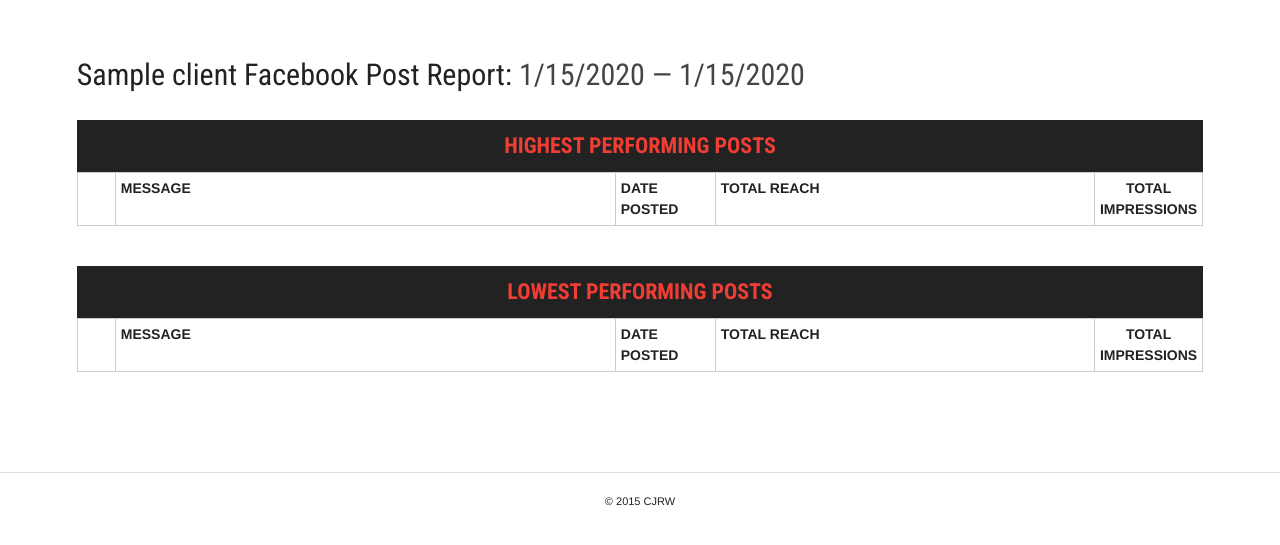
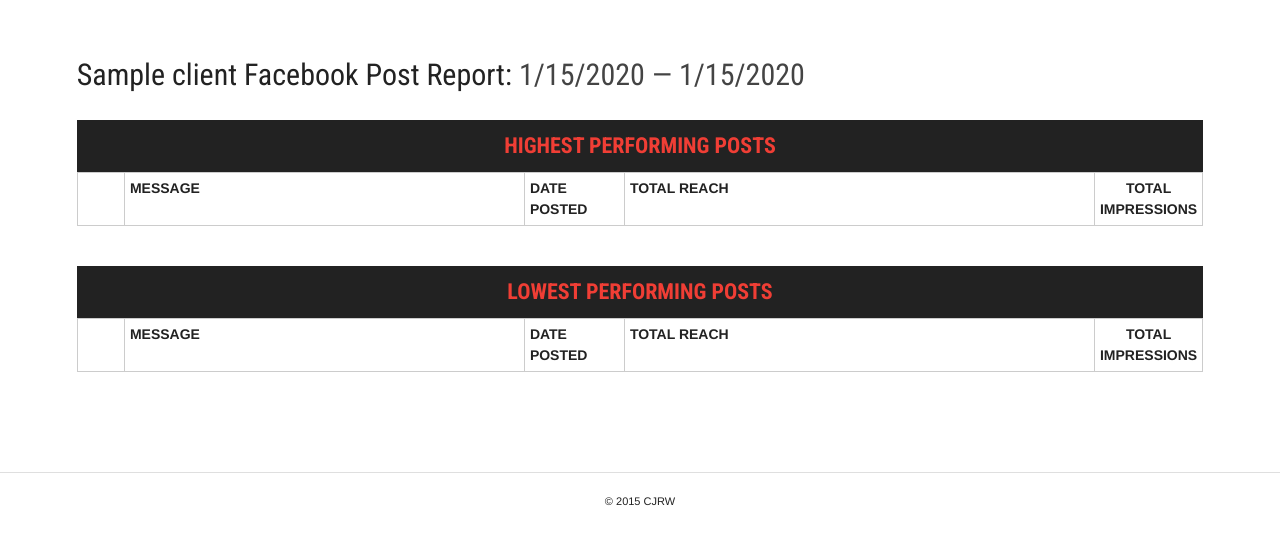
Before and after one commit to waustin/social_analytics_web, a Django app: template apps/facebook_reports/templates/facebook_reports/report_templates/post_report.html in a window 1280 px wide. Shown: the part 163-708 px from the top of the page. Run offline with Django 3.2, Linux system fonts and the light colour scheme; the template is opened without the code that fills it: most values are stand-ins (such as "Sample title", 1, 10 or a date in 2020); lists and menus that the app fills with data are empty; some libraries are stand-ins or nearby versions.

Commit message:
post report styles

```diff
--- a/apps/facebook_reports/templates/facebook_reports/report_templates/_post_ranking_table.inc.html
+++ b/apps/facebook_reports/templates/facebook_reports/report_templates/_post_ranking_table.inc.html
@@ -22,7 +22,7 @@
     {% for row in post_data %}
         <tr>
             <th class="col-counter">{{forloop.counter}}</th>
-            <td class="col-message">{{row.message}}</td>
+            <td class="col-message">{{row.message|safe}}</td>
             <td class="col-pubdate">{{row.pubdate|date:"m/d/Y"}}</td>
             <td class="col-reach important">{{ row.totalreach|intcomma }}</td>
             <td class="col-impressions">{{ row.impressions|intcomma }}</td>
--- a/assets/sass/partials/_report_styles.scss
+++ b/assets/sass/partials/_report_styles.scss
@@ -41,7 +41,9 @@ th {
     text-transform: uppercase;
 }
 .col-message {
-    width: 500px;
+    width: 400px;
+    max-width: 400px!important;
+    overflow: hidden;
 }
 .col-pubdate {
     width: 100px;
```
Also changed, not shown: assets/css/screen.css.
